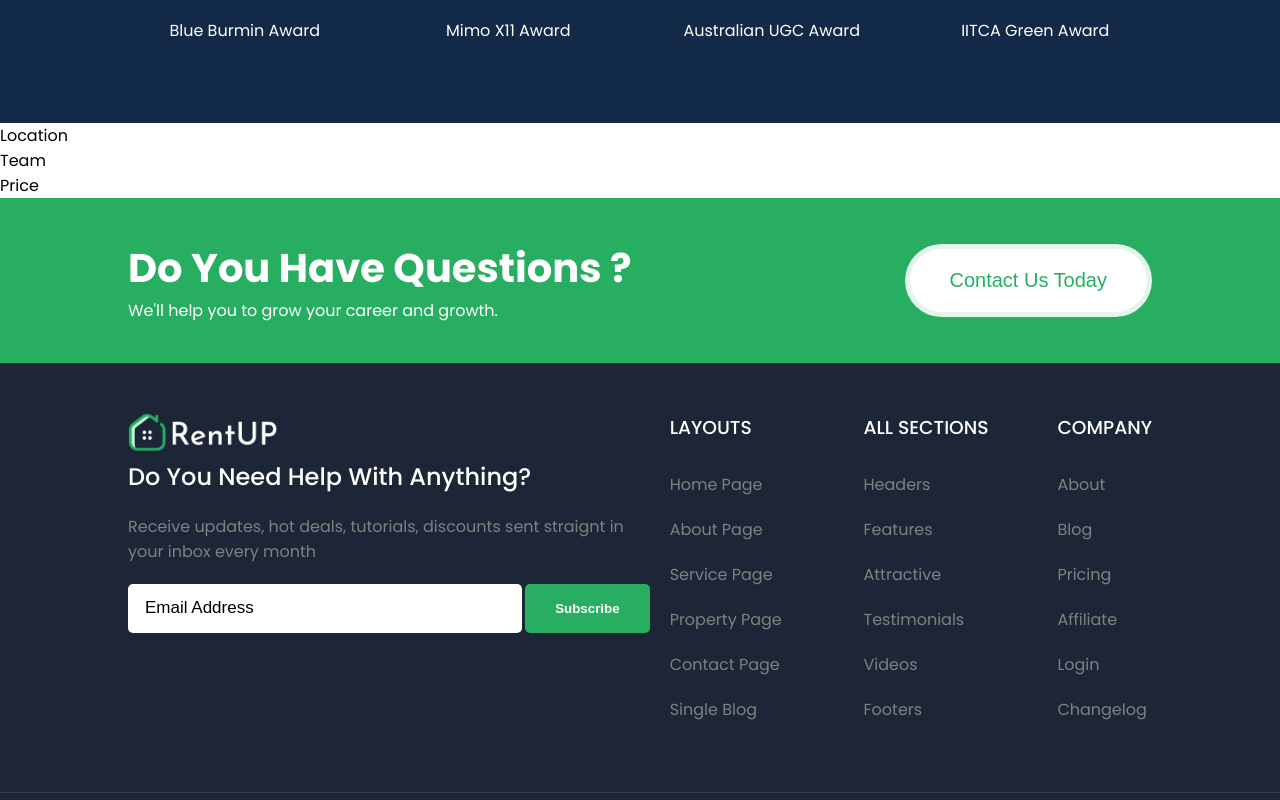
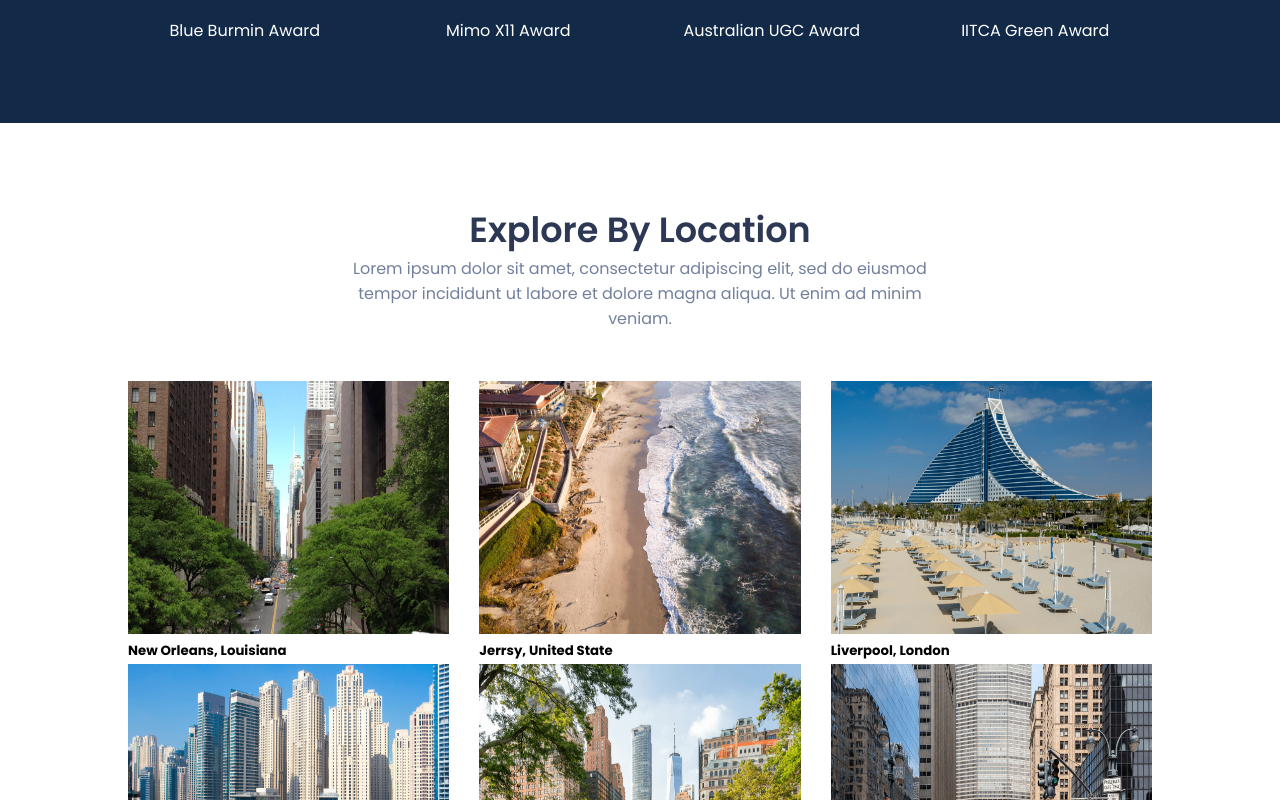
Before and after one commit to mehmetenfa/rentup-app, a React (Create React App) app: page / in a window 1280 px wide. Shown: the part 1700-2500 px from the top of the page. Built offline with nearby package versions, Linux system fonts and the light colour scheme.

Commit message:
location

```diff
--- a/src/components/home/location/Location.jsx
+++ b/src/components/home/location/Location.jsx
@@ -1,9 +1,37 @@
-import React from 'react'
+import React from "react";
+import Heading from "../../common/Heading";
+import { location } from "../../data/Data";
+import "./style.css";
 
 const Location = () => {
   return (
-    <div>Location</div>
-  )
-}
+    <>
+      <section className="location padding">
+        <div className="container">
+          <Heading
+            title="Explore By Location"
+            subtitle="Lorem ipsum dolor sit amet, consectetur adipiscing elit, sed do eiusmod tempor incididunt ut labore et dolore magna aliqua. Ut enim ad minim veniam."
+          />
 
-export default Location
+          <div className="content grid3 mtop">
+            {location.map((item, index) => (
+              <div className="box" key={index}>
+                <img src={item.cover} alt="" />
+                <div className="overlay">
+                  <h5>{item.name}</h5>
+                  <p>
+                    <label>{item.Villas}</label>
+                    <label>{item.Offices}</label>
+                    <label>{item.Apartments}</label>
+                  </p>
+                </div>
+              </div>
+            ))}
+          </div>
+        </div>
+      </section>
+    </>
+  );
+};
+
+export default Location;
```
